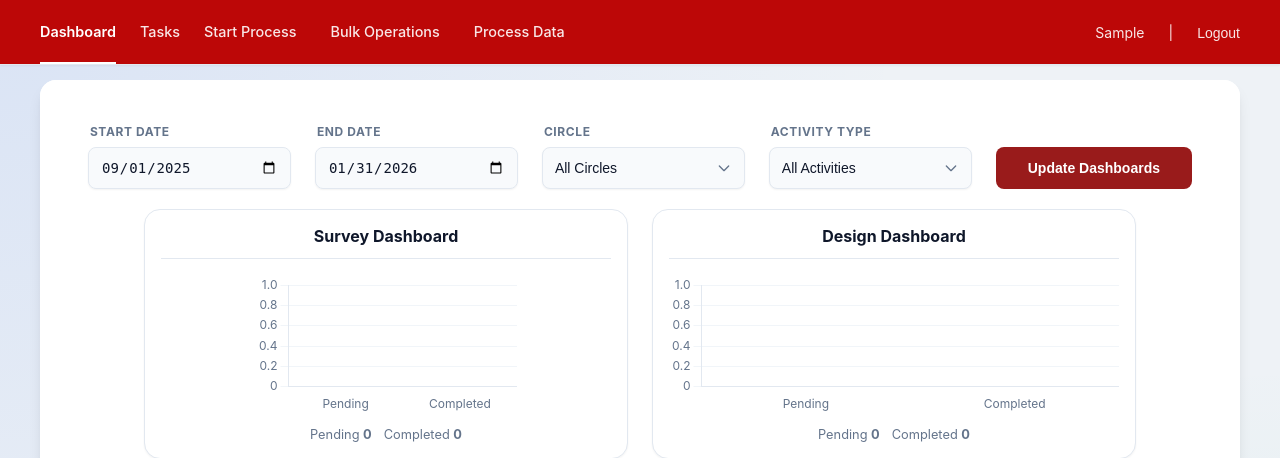
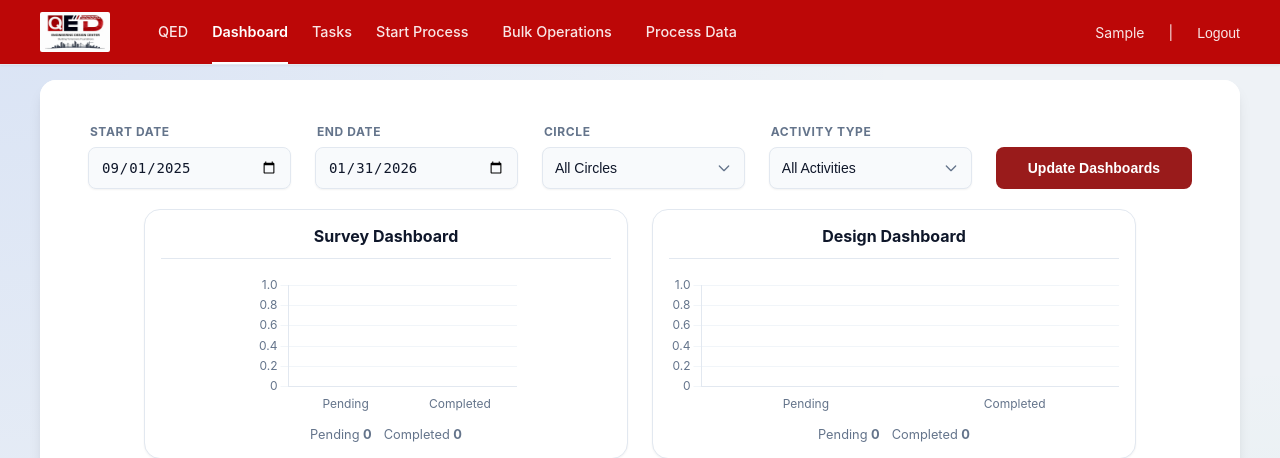
Before and after one commit to prajapativishall/QED, a Django app: page / in a window 1280 px wide. Shown: the top 458 px of the page. Run offline with Django 4.2, Linux system fonts and the light colour scheme; the visitor is signed in with stand-in values (Sample User, id 1); data that the repository does not hold is empty.

Commit message:
UI: Restore QED logo and add active Flowable link to navbar

```diff
--- a/qed_utility/templates/qed_utility/base.html
+++ b/qed_utility/templates/qed_utility/base.html
@@ -19,7 +19,11 @@
       <nav class="navbar">
         <div class="navbar-content">
           <div class="navbar-left">
+            <a href="{% url 'dashboard' %}" class="app-logo">
+              <img src="{% static 'assets/qed_logo.png' %}" alt="QED Utility" class="logo-img" style="max-height: 40px; width: auto;" />
+            </a>
             <div class="nav-links">
+              <a href="http://14.96.225.19:8080/flowable-ui/idm/#/login" class="nav-link" target="_blank" title="Go to Flowable IDM">QED</a>
               <a href="{% url 'dashboard' %}" class="nav-link {% if request.resolver_match.url_name == 'dashboard' %}active{% endif %}">Dashboard</a>
               <a href="{% url 'tasks' %}" class="nav-link {% if request.resolver_match.url_name == 'tasks' %}active{% endif %}">Tasks</a>
           <a href="#" id="startProcessBtn" class="nav-link" onclick="openStartModal(event)">Start Process</a>
```
